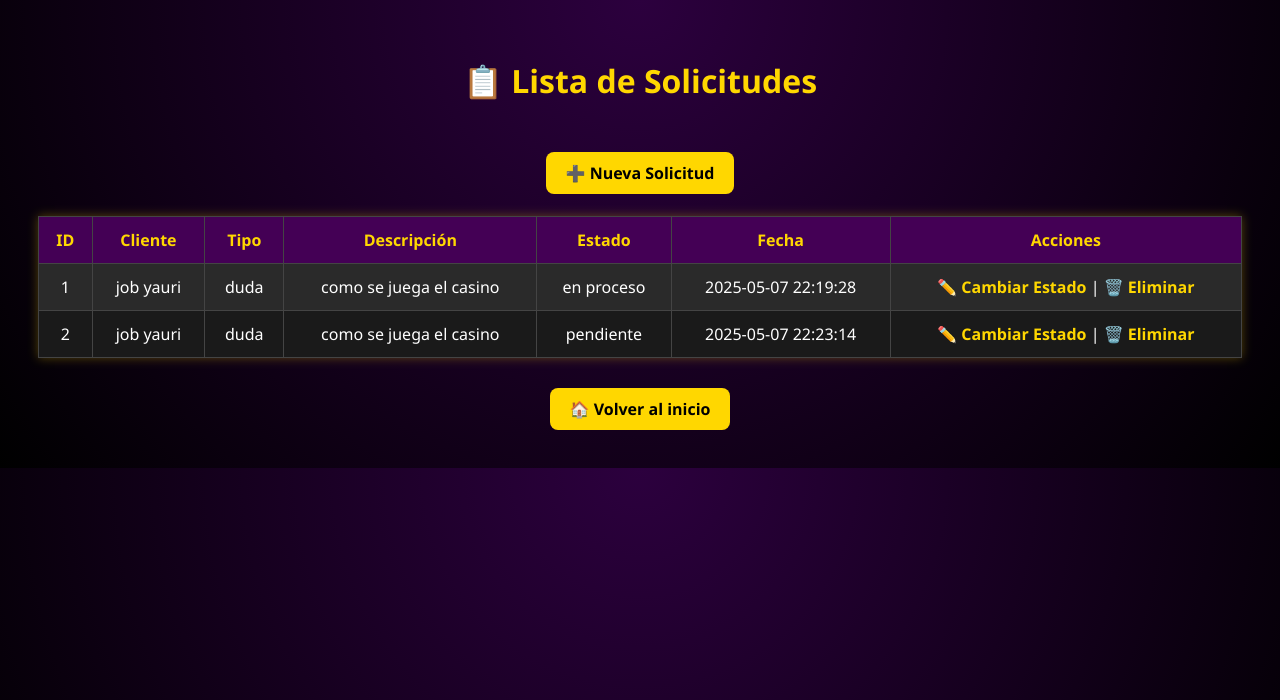
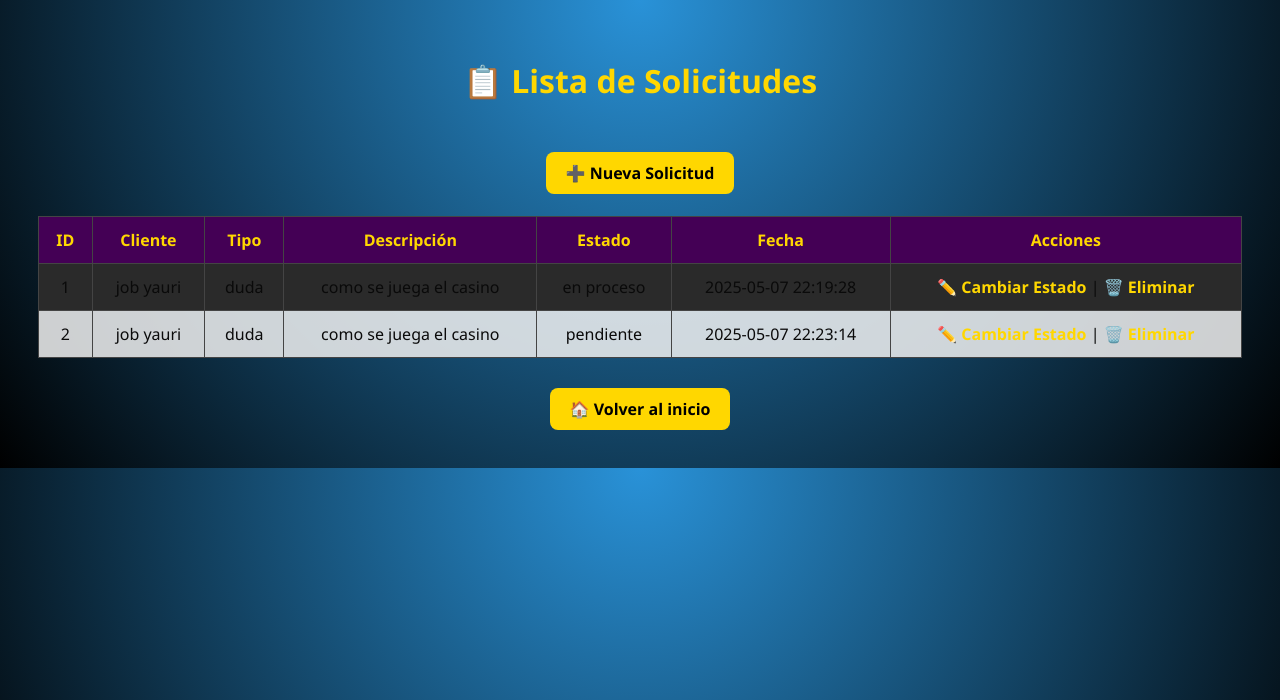
Before and after one commit to yaurireact13/gestion_clientes, a PHP site: page /atencion/listar_solicitudes.php in a window 1280 px wide. Shown: the top 700 px of the page. Run offline with PHP 8.4, Linux system fonts and the light colour scheme; data comes from the database, SQL or seed files in the repository.

Commit message:
modificado

```diff
--- a/css/atencion.css
+++ b/css/atencion.css
@@ -1,6 +1,6 @@
 body {
     font-family: 'Segoe UI', sans-serif;
-    background: radial-gradient(circle at top, #2c003e, #000);
+    background: radial-gradient(circle at top, #2992d8, #000);
     color: #fff;
     padding: 30px;
     text-align: center;
@@ -14,9 +14,8 @@ body {
   table {
     width: 100%;
     border-collapse: collapse;
-    background-color: #1a1a1a;
-    color: #fff;
-    box-shadow: 0 0 10px rgba(255, 215, 0, 0.3);
+    background-color: #f0f0f0da;
+    color: #0a0a0a;
   }
 
   th, td {
@@ -59,7 +58,7 @@ body {
   }
 
   select, textarea, input[type="text"] {
-    width: 100%;
+    width: 90%;
     padding: 10px;
     margin-bottom: 15px;
     background-color: #2c003e;
```
